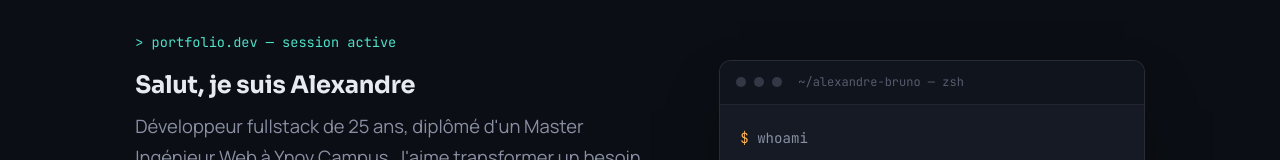
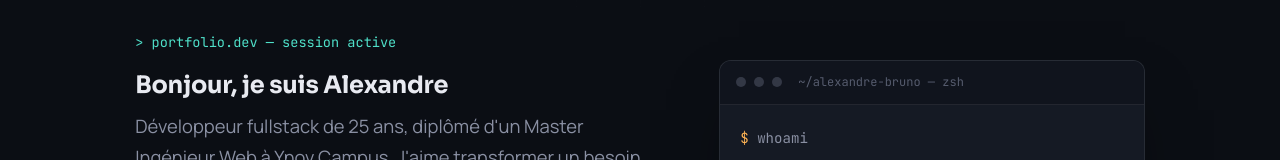
Before and after one commit to KAlecs12/KAlecs12.github.io, a plain HTML site: page index.html in a window 1280 px wide. Shown: the part 250-410 px from the top of the page. Drawn offline with Linux system fonts and the light colour scheme.

Commit message:
fix texte

```diff
--- a/assets/js/i18n.js
+++ b/assets/js/i18n.js
@@ -16,7 +16,7 @@ const TRANSLATIONS = {
     "nav.contact": "Contact",
 
     "hero.kicker": "portfolio.dev — session active",
-    "hero.title.pre": "Salut, je suis ",
+    "hero.title.pre": "Bonjour, je suis ",
     "hero.title.name": "Alexandre",
     "hero.lead":
       "Développeur fullstack de 25 ans, diplômé d'un Master Ingénieur Web à Ynov Campus. J'aime transformer un besoin flou en produit qui tourne vraiment.",
--- a/index.html
+++ b/index.html
@@ -69,7 +69,7 @@
             ><span class="cursor">_</span>
           </div>
           <h1>
-            <span data-i18n="hero.title.pre">Salut, je suis </span
+            <span data-i18n="hero.title.pre">Bonjour, je suis </span
             ><span class="accent" data-i18n="hero.title.name">Alexandre</span>
           </h1>
           <p class="hero-lead" data-i18n="hero.lead">
```
